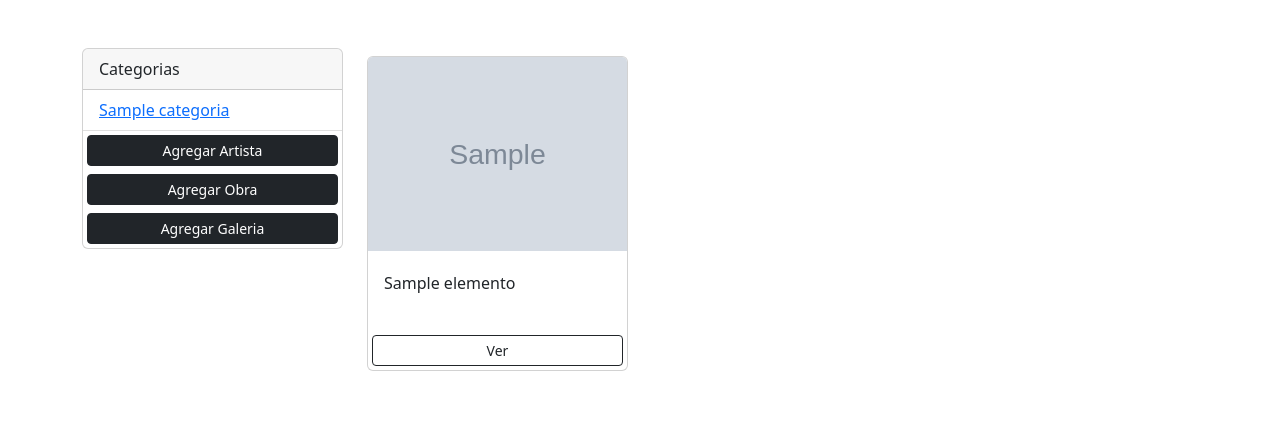
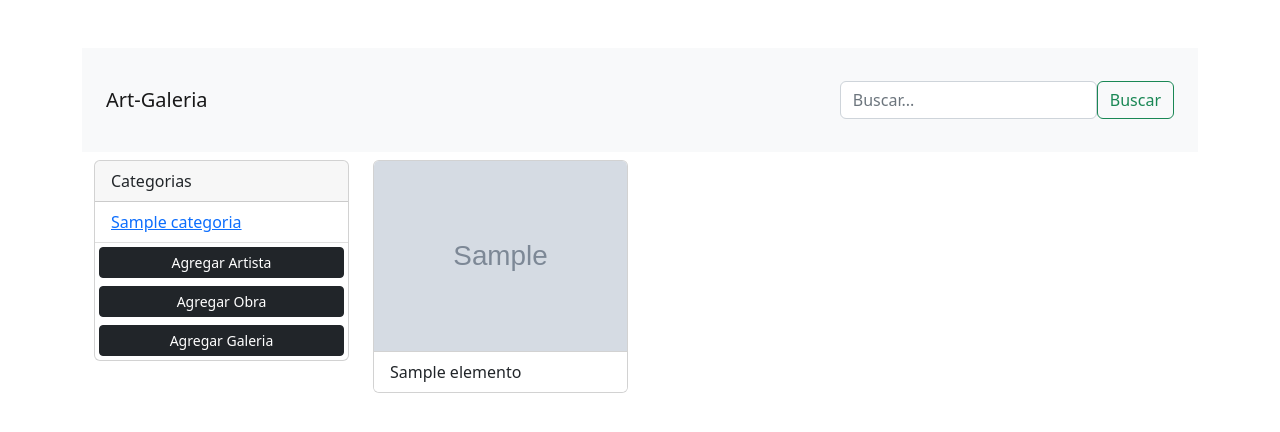
Before and after one commit to AleEnet/Django-project-ArtGallery, a Django app: template fotos/templates/galeria.html in a window 1280 px wide. Shown: the top 432 px of the page. Run offline with Django 3.2, Linux system fonts and the light colour scheme; the template is opened without the code that fills it: most values are stand-ins (such as "Sample title", 1, 10 or a date in 2020); grey boxes marked "Sample" are stand-in pictures.

Commit message:
Falta generar las visualizacion de los artistas dentro de cada artista

```diff
--- a/fotos/templates/agregar_artista.html
+++ b/fotos/templates/agregar_artista.html
@@ -14,14 +14,14 @@
         <div class="row justify-content-center">
             <div class="col-md-5">
                 <a class= "btn btn-dark my-4" href="{% url 'galeria' %}">Volver</a>
-                Formulario
+                NUEVO ARTISTA
                 <div class="card">
 
                     <form method="POST" action="" enctype="multipart/form-data">
                         {% csrf_token %}
 
                         <div class="form-group m-3 ">
-                            <label>Nombre del artista</label>
+                            <label>Agregar un nuevo artista</label>
                             <input required name = nombre type="text" placeholder= "Ingrese el nombre" class="form-control">
                         </div>
 
--- a/fotos/templates/agregar_obra.html
+++ b/fotos/templates/agregar_obra.html
@@ -14,7 +14,7 @@
         <div class="row justify-content-center">
             <div class="col-md-5">
                 <a class= "btn btn-dark my-4" href="{% url 'galeria' %}">Volver</a>
-                Formulario
+                NUEVA OBRA
                 <div class="card">
 
                     <form method="POST" action="" enctype="multipart/form-data">
--- a/fotos/templates/galeria.html
+++ b/fotos/templates/galeria.html
@@ -1,18 +1,12 @@
-<!DOCTYPE html>
-<html lang="en">
-<head>
-    <meta charset="UTF-8">
-    <meta http-equiv="X-UA-Compatible" content="IE=edge">
-    <meta name="viewport" content="width=device-width, initial-scale=1.0">
-    <title>Galeria</title>
-    <!-- CSS only -->
-    <link href="https://cdn.jsdelivr.net/npm/bootstrap@5.2.3/dist/css/bootstrap.min.css" rel="stylesheet" integrity="sha384-rbsA2VBKQhggwzxH7pPCaAqO46MgnOM80zW1RWuH61DGLwZJEdK2Kadq2F9CUG65" crossorigin="anonymous">
-</head>
+{% extends 'layout.html' %}
+
+{% block content %}
+
 <body class="m-5">
     <div class = "container">
         <div class = "row">
             <div class = "col-md-3">
-                <div class="card">
+                <div class="card my-2">
                     <div class="card-header">
                       Categorias
                     </div>
@@ -51,10 +45,29 @@
                     <div class = "col-md-4">
                         <div class="card my-2">
                             <img class="card-img-top" src= "{{elemento.imagen.url}}">
-                            <div class="card-body my-1">
-                            <p>{{elemento.nombre}}</p>
+                            <ul class="list-group list-group-flush">
+                                <li class="list-group-item">{{elemento.nombre}}</li>
+                            </ul>
+
+                            {% if filtro == 0 %}
+                            <a class= "btn btn-outline-dark btn-sm m-1" href="{% url 'detalle_artista' 5 %}">Ver</a>
+                            {% elif filtro == 1%}
+
+                            <ul class="list-group list-group-flush">
+                                <li class="list-group-item">Año: {{elemento.ano}}</li>
+                                <li class="list-group-item">Autor: {{elemento.artista}}</li>
+                                <li class="list-group-item">Galeria: {{elemento.galeria}}</li>
+                                <li class="list-group-item">Precio($): {{elemento.precio}}</li>
+                                <li class="list-group-item">Vendido: {{elemento.vendido}}</li>
+                              </ul>
+
+                            {% elif filtro == 2 %}
+
+                            <div class="card-body">
+                                <p>Dirección: {{elemento.direccion}}</p>
                             </div>
-                            <a class= "btn btn-outline-dark btn-sm m-1" href="{% url 'detalle_artista' 5 %}">Ver</a>
+
+                            {% endif %}
                         </div>
                     </div>
 
@@ -68,4 +81,5 @@
     </div>
 
 </body>
+{% endblock %}
 </html>
--- /dev/null
+++ b/fotos/templates/layout.html
@@ -0,0 +1,24 @@
+<!DOCTYPE html>
+<html lang="en">
+<head>
+    <meta charset="UTF-8">
+    <meta http-equiv="X-UA-Compatible" content="IE=edge">
+    <meta name="viewport" content="width=device-width, initial-scale=1.0">
+    <title>Galeria</title>
+    <!-- CSS only -->
+    <link href="https://cdn.jsdelivr.net/npm/bootstrap@5.2.3/dist/css/bootstrap.min.css" rel="stylesheet" integrity="sha384-rbsA2VBKQhggwzxH7pPCaAqO46MgnOM80zW1RWuH61DGLwZJEdK2Kadq2F9CUG65" crossorigin="anonymous">
+</head>
+
+<body>
+
+
+
+    <div class="container">
+
+        {% include 'partials/navbar.html' %}
+
+        {% block content %}
+        {% endblock %}
+      </div>
+
+</body>
--- /dev/null
+++ b/fotos/templates/partials/navbar.html
@@ -0,0 +1,7 @@
+<nav class="navbar navbar-light bg-light justify-content-between">
+    <a class="navbar-brand m-4">Art-Galeria</a>
+    <form class="d-flex m-4">
+      <input class="form-control mr-sm-2" type="search" placeholder="Buscar..." aria-label="Buscar">
+      <button class="btn btn-outline-success my-2 my-sm-0" type="submit">Buscar</button>
+    </form>
+  </nav>
--- /dev/null
+++ b/fotos/templates/prueba.html
@@ -0,0 +1 @@
+{% extends 'layout.html' %}
--- a/fotos/urls.py
+++ b/fotos/urls.py
@@ -6,5 +6,6 @@
     path("detalle_artista/<str:pk>",views.detalle_artista, name = "detalle_artista"),
     path("agregar_artista/",views.agregar_artista, name = "agregar_artista"),
     path("agregar_obra/",views.agregar_obra, name = "agregar_obra"),
-    path("agregar_galeria/",views.agregar_artista, name = "agregar_galeria"),
+    path("agregar_galeria/",views.agregar_galeria, name = "agregar_galeria"),
+    path("prueba/",views.prueba, name = "prueba"),
 ]
```
Also changed, not shown: fotos/templates/agregar_galeria.html (+48 -0 lines), fotos/views.py (+21 -9 lines).
